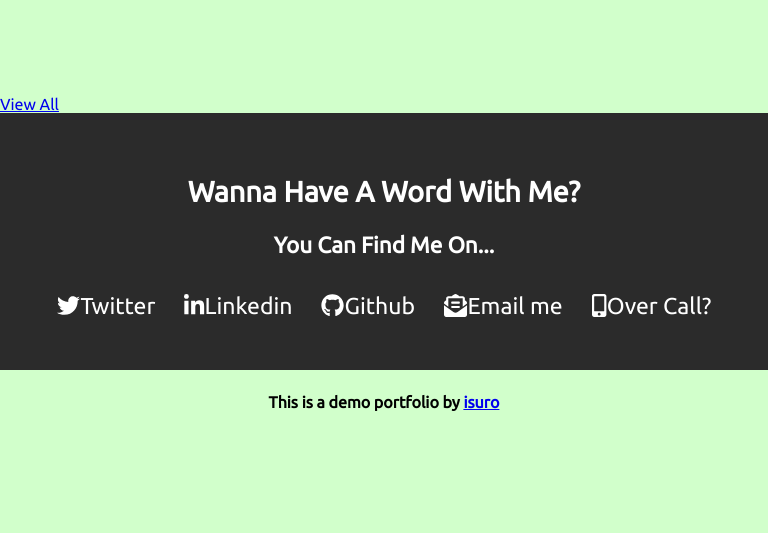
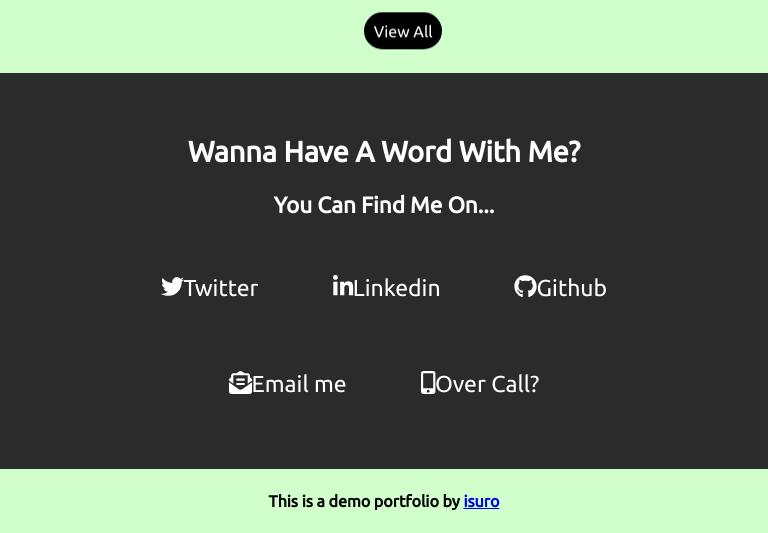
Before and after one commit to isurojit/portfolio-basic, a plain HTML site: page index.html in a window 768 px wide. Shown: the part 1957-2490 px from the top of the page. Before the commit the page ends 2391 px from the top, so only its background shows below. Drawn offline with nearby package versions, Linux system fonts and the light colour scheme.

Commit message:
Update style.css

```diff
--- a/style.css
+++ b/style.css
@@ -117,6 +117,26 @@
         padding: 0;
     }
 
+    .view {
+        text-align: center;
+        width: 100%;
+        transform: translateY(-180%);
+    }
+
+    .view a {
+        text-decoration: none;
+        color: white;
+        border: 2px solid black;
+        background-color: black;
+        border-radius: 25px;
+        padding: 1%;
+        text-decoration: none;
+    }
+
+    .view a:hover {
+        text-decoration: underline;
+    }
+
     #social {
         text-align: center;
         background-color: rgb(43, 43, 43);
@@ -147,13 +167,15 @@
             width: 100%;
             max-width: 1024px;
             margin: 0 auto;
-            margin-bottom: 6rem;
+        }
+        .view {
+            transform: translateY(-10%);
+            margin: 2.5%;
         }
         #social a {
             color: white;
             text-decoration: none;
             font-size: larger;
-            padding: 1.8%;
         }
     }
 
```
